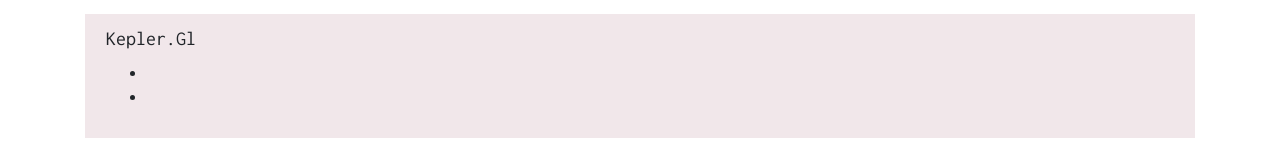
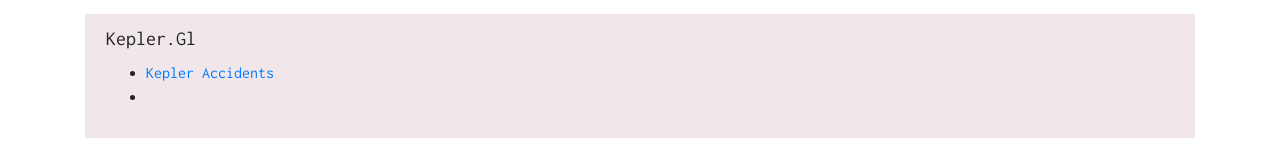
Before and after one commit to dcc-maps/geoweb, a plain HTML site: page index.html in a window 1280 px wide. Shown: the part 461-613 px from the top of the page. Drawn offline with nearby package versions, Linux system fonts and the light colour scheme.

Commit message:
add index

```diff
--- a/index.html
+++ b/index.html
@@ -130,7 +130,7 @@
         <div class="col">
           <ul>
             <li>
-              <!--añadir aqui entrada-->
+              <a href="acidents.html" target="_blank">Kepler Accidents</a>
             </li>
             <li>
               <!--añadir aqui entrada-->
```
